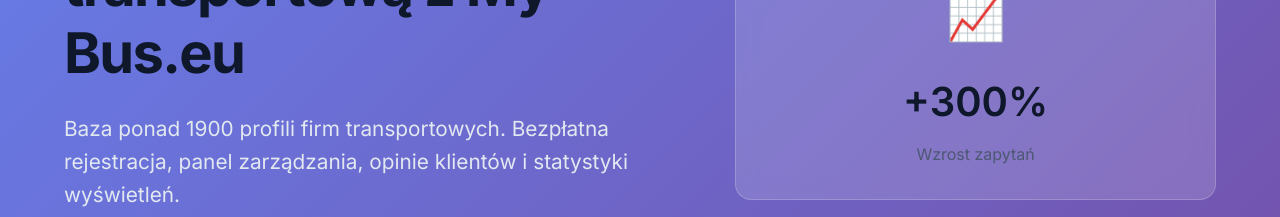
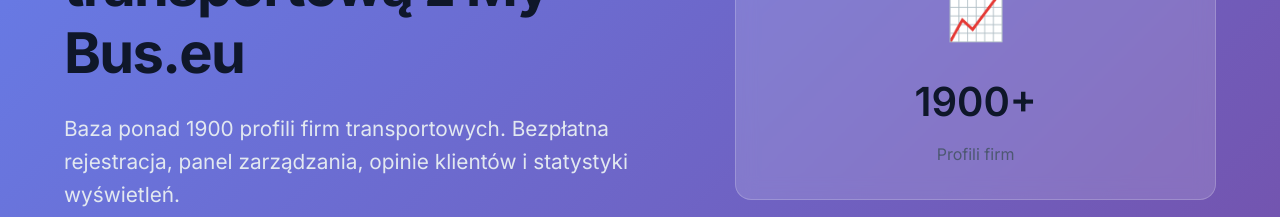
Before and after one commit to sebastianworkvia-ux/mybus-portal, a React (Vite) app in the folder frontend/: page /for-carriers in a window 1280 px wide. Shown: the part 267-484 px from the top of the page. Built offline with nearby package versions, Linux system fonts and the light colour scheme; no server answers.

Commit message:
fix: ForCarriersPage meta description + hero card — sync 1900+ numbers

```diff
--- a/frontend/src/pages/ForCarriersPage.jsx
+++ b/frontend/src/pages/ForCarriersPage.jsx
@@ -7,7 +7,7 @@
     <>
       <Helmet>
         <title>Dla Przewoźników - Dołącz do My-Bus.eu | Zwiększ bazę klientów</title>
-        <meta name="description" content="Zarejestruj firmę transportową w My-Bus.eu. 1000+ przewoźników, 15 000 odwiedzin miesięcznie. Darmowe konto, plan Premium od 29,99 €/mies. Niemcy, Holandia, Belgia, Francja, Austria, Polska." />
+        <meta name="description" content="Zarejestruj firmę transportową w My-Bus.eu. Ponad 1900 profili firm transportowych w bazie, darmowy profil i możliwość lepszej prezentacji firmy w planie Premium." />
         <meta property="og:title" content="Dla Przewoźników - Dołącz do My-Bus.eu" />
         <meta property="og:description" content="Dotrzyjmy do tysięcy Polaków za granicą. Bezpłatna rejestracja, zarządzanie profilem online, system opinii i analityka." />
         <meta property="og:type" content="website" />
@@ -49,8 +49,8 @@
             <div className="carriers-hero-image">
               <div className="hero-card">
                 <div className="card-icon">📈</div>
-                <h3>+300%</h3>
-                <p>Wzrost zapytań</p>
+                <h3>1900+</h3>
+                <p>Profili firm</p>
               </div>
               <div className="hero-card">
                 <div className="card-icon">💰</div>
```
